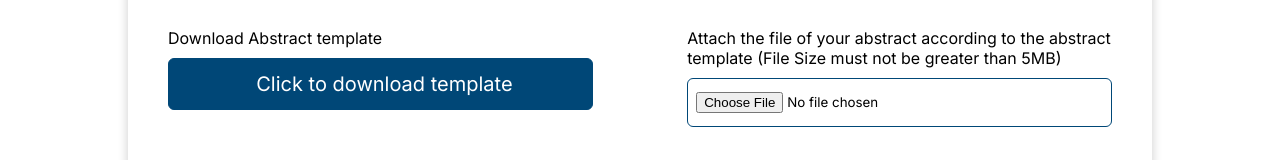
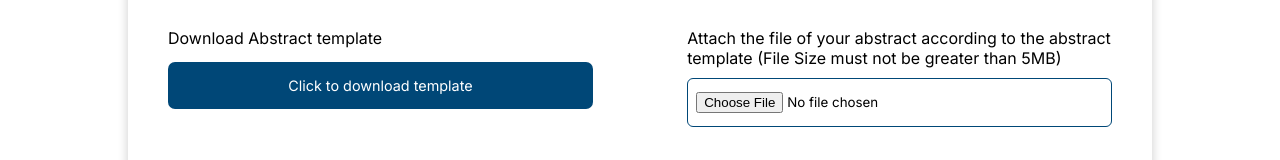
Before and after one commit to University-Of-Ibadan-Conference-Project/FrontEnd, a React (Create React App) app: page /submit-abstract in a window 1280 px wide. Shown: the part 948-1108 px from the top of the page. Built offline with nearby package versions, Linux system fonts and the light colour scheme.

Commit message:
fix: Made some changes

```diff
--- a/src/components/Abstract/AbstractForm.jsx
+++ b/src/components/Abstract/AbstractForm.jsx
@@ -97,7 +97,14 @@ const AbstractForm = () => {
         <div className="section">
           <div className="section-1">
             <label htmlFor="body">Download Abstract template</label>
-            <button className="btn">Click to download template</button>
+            <a
+              target="_blank"
+              rel="noreferrer"
+              className="downloadBtn"
+              href="https://drive.google.com/file/d/1I50GbOO5VudTPHJqEDeQ-JYIeG_Wc4De/view"
+            >
+              Click to download template
+            </a>
           </div>
           <div className="section-2">
             <label htmlFor="file">
--- a/src/sass/components/Form/Form.scss
+++ b/src/sass/components/Form/Form.scss
@@ -72,18 +72,30 @@
       }
     }
 
-    button {
+    button,
+    .downloadBtn {
       background-color: #004777;
       border: 0;
       color: white;
       padding: 15px 0;
       font-size: 20px;
       margin-top: 30px;
-      transition: all ease-in-out 300ms;
+      transition: all linear 0.2s;
+      cursor: pointer;
+
       &:hover {
         border: 0;
         background-color: #00afb5;
       }
+    }
+
+    .downloadBtn {
+      display: block;
+      text-decoration: none;
+      text-align: center;
+      border-radius: 7px;
+      font-size: 0.9em;
+      margin-top: 1em;
     }
   }
 }
```
